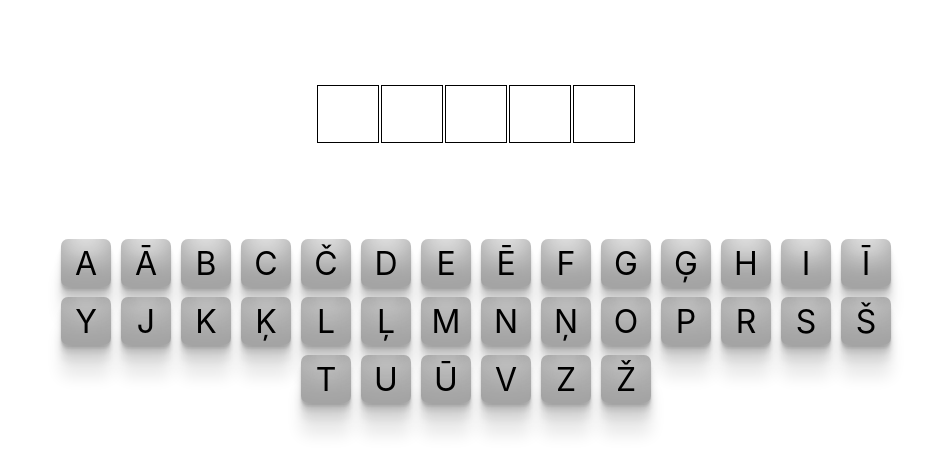
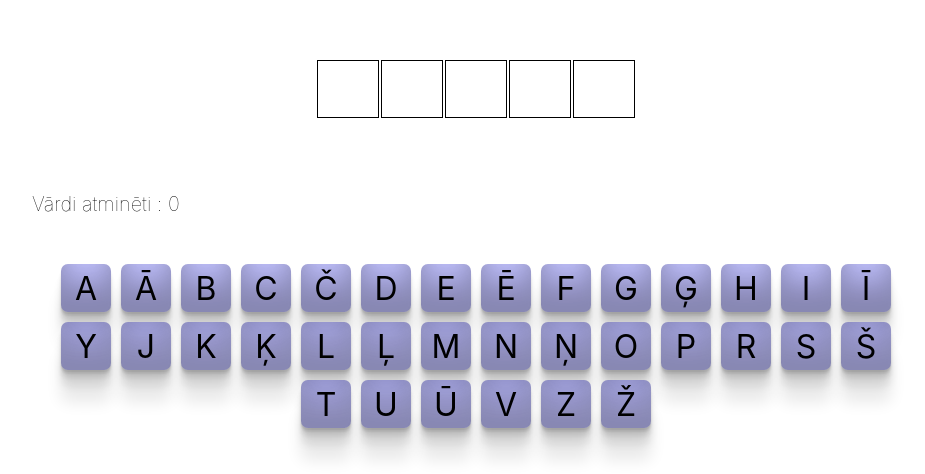
Before and after one commit to KristapsTravins/hangManLv, a React (Create React App) app: page / in a window 1280 px wide. Shown: the part 326-800 px from the top of the page, without its empty margins (164-1089 px from the left). Built offline with nearby package versions, Linux system fonts and the light colour scheme.

Commit message:
winnLimit word change set

```diff
--- a/src/App.js
+++ b/src/App.js
@@ -2,34 +2,44 @@ import Letter from './components/Letter';
 import React, { useEffect, useState } from 'react';
 import Secretbox from './components/Secret_box';
 import './css/main.css';
-import selectword from './Data/wordwork';
+import {selectword }from './Data/wordwork';
 import data from './Data/letters.json';
+import Score from './components/Score';
+import Usedletter from './components/Usedletter';
 
+export const WordContext = React.createContext([]);
 
 
 
 function App() {
+  const [guessedWords, setGuessedWords] = useState([''])
   const [secret,setSecret] = useState('');
+  const [Wscore, setWScore] = useState(0);
+  const [Lscore, setLScore] = useState(0)
+  const [usedLetters,AddUsedLetters] = useState(['']);
+  const wordData = {AddUsedLetters,usedLetters,setWScore,secret,Wscore,setLScore,Lscore,setGuessedWords,guessedWords};
 
   useEffect(() => {
     setSecret(selectword(data.names));
-  }, [])
+  }, [guessedWords])
 
 
   return (
     <div className="App">
+       <WordContext.Provider value={wordData}>
       <div className='drawing'></div>
       <div className='word'>
       {
         secret.split('').map(i=>{return <Secretbox letter={i} />})
       }
       </div>
+        <Score />
       <div className='letters'>
         {
-          data.letters.map(i=>{return  <Letter letter={i} />})
+          data.letters.map(i=>{return  usedLetters.includes(i)?<Usedletter letter={i}/>:<Letter letter={i} /> })
         }
-
       </div>
+      </WordContext.Provider>
     </div>
   );
 }
--- a/src/Data/wordwork.js
+++ b/src/Data/wordwork.js
@@ -1,8 +1,6 @@
-const selectword = (array) =>{
+export const selectword = (array) =>{
     const getRandomInt = (max)=> {
         return Math.floor(Math.random() * max);
       }
   return array[getRandomInt(array.length)]
 }
-
-export default selectword;
--- a/src/components/Letter.js
+++ b/src/components/Letter.js
@@ -1,8 +1,16 @@
-import React from 'react'
+import React, { useContext } from 'react'
+import { WordContext } from '../App';
 
- const Letter = (props) => {
+
+const Letter = (props) => {
+  const wordsData = useContext(WordContext);
+
   return (
-    <div className='letter'>{props.letter}</div>
+    <div onClick={()=>{
+      wordsData.AddUsedLetters([...wordsData.usedLetters,props.letter]);
+      wordsData.secret.includes(props.letter)?wordsData.setWScore(wordsData.Wscore+1):wordsData.setLScore(wordsData.Lscore+1);
+
+    }} className='letter'>{props.letter}</div>
   )
 }
 
--- /dev/null
+++ b/src/components/Score.js
@@ -0,0 +1,27 @@
+import React, { useContext, useState } from 'react';
+import { WordContext } from '../App';
+
+const Score = (props) => {
+    const wordsData = useContext(WordContext);
+    const [total,setTotal] = useState(0);
+    console.log(wordsData.guessedWords);
+    const nextlvl = () =>{
+
+        wordsData.setGuessedWords([...wordsData.guessedWords,wordsData.secret]);
+        wordsData.AddUsedLetters([]);
+        wordsData.setWScore(0);
+        wordsData.setLScore(0);
+        setTotal(total + 1);
+    }
+  return (
+    <div className='scoreboard'>
+    <div className='score'>
+    <h5>Vārdi atminēti : {total} </h5>
+    </div>
+    {wordsData.Wscore + 1 === wordsData.secret.length?<div onClick={()=>nextlvl()} className='next_word'><h5>Nākamais vārds</h5></div>:<></>}
+
+    </div>
+  )
+}
+
+export default Score
--- a/src/components/Secret_box.js
+++ b/src/components/Secret_box.js
@@ -1,8 +1,13 @@
-import React from 'react'
+
+import { WordContext } from '../App';
+import { useContext } from 'react';
+
 const Secretbox =(props)=> {
+  const wordsData = useContext(WordContext);
+
   return (
     <div className='secret'>
-
+      {wordsData.usedLetters.includes(props.letter)?props.letter:<></>}
     </div>
   )
 }
--- /dev/null
+++ b/src/components/Usedletter.js
@@ -0,0 +1,11 @@
+import React from 'react'
+
+ const Usedletter = (props) => {
+  return (
+    <div className='used_letter'>
+        {props.letter}
+    </div>
+  )
+}
+
+export default Usedletter
--- a/src/css/main.css
+++ b/src/css/main.css
@@ -62,6 +62,50 @@
   font-size: 2.5em;
 }
 
+.App .scoreboard {
+  display: -webkit-box;
+  display: -ms-flexbox;
+  display: flex;
+  -webkit-box-pack: justify;
+      -ms-flex-pack: justify;
+          justify-content: space-between;
+  -webkit-box-align: center;
+      -ms-flex-align: center;
+          align-items: center;
+  max-width: 888px;
+  height: 50px;
+  width: 95%;
+}
+
+.App .scoreboard h5 {
+  font-size: 20px;
+  font-weight: 100;
+}
+
+.App .scoreboard .next_word {
+  -webkit-box-shadow: rgba(50, 50, 93, 0.25) 0px 30px 60px -12px inset, rgba(0, 0, 0, 0.3) 0px 18px 36px -18px inset;
+          box-shadow: rgba(50, 50, 93, 0.25) 0px 30px 60px -12px inset, rgba(0, 0, 0, 0.3) 0px 18px 36px -18px inset;
+  width: 200px;
+  height: 50px;
+  display: -webkit-box;
+  display: -ms-flexbox;
+  display: flex;
+  -webkit-box-pack: center;
+      -ms-flex-pack: center;
+          justify-content: center;
+  -webkit-box-align: center;
+      -ms-flex-align: center;
+          align-items: center;
+  color: white;
+  border-radius: 28px;
+  background-color: #0cc90c;
+}
+
+.App .scoreboard .next_word:active {
+  position: relative;
+  bottom: 4px;
+}
+
 .App .letters {
   margin: 30px 0 0 0;
   width: 100%;
@@ -94,12 +138,33 @@
   font-size: 2em;
   border-radius: 7px;
   margin: 5px;
-  -webkit-box-shadow: rgba(0, 0, 0, 0.17) 0px -23px 25px 0px inset, rgba(0, 0, 0, 0.15) 0px -36px 30px 0px inset, rgba(0, 0, 0, 0.1) 0px -79px 40px 0px inset, rgba(0, 0, 0, 0.06) 0px 2px 1px, rgba(0, 0, 0, 0.09) 0px 4px 2px, rgba(0, 0, 0, 0.09) 0px 8px 4px, rgba(0, 0, 0, 0.09) 0px 16px 8px, rgba(0, 0, 0, 0.09) 0px 32px 16px;
-          box-shadow: rgba(0, 0, 0, 0.17) 0px -23px 25px 0px inset, rgba(0, 0, 0, 0.15) 0px -36px 30px 0px inset, rgba(0, 0, 0, 0.1) 0px -79px 40px 0px inset, rgba(0, 0, 0, 0.06) 0px 2px 1px, rgba(0, 0, 0, 0.09) 0px 4px 2px, rgba(0, 0, 0, 0.09) 0px 8px 4px, rgba(0, 0, 0, 0.09) 0px 16px 8px, rgba(0, 0, 0, 0.09) 0px 32px 16px;
+  -webkit-box-shadow: rgba(0, 0, 0, 0.17) 0px -23px 25px 0px inset, rgba(0, 0, 0, 0.15) 0px -36px 30px 0px inset, rgba(4, 0, 241, 0.26) 0px -79px 40px 0px inset, rgba(0, 0, 0, 0.06) 0px 2px 1px, rgba(0, 0, 0, 0.09) 0px 4px 2px, rgba(0, 0, 0, 0.09) 0px 8px 4px, rgba(0, 0, 0, 0.09) 0px 16px 8px, rgba(0, 0, 0, 0.09) 0px 32px 16px;
+          box-shadow: rgba(0, 0, 0, 0.17) 0px -23px 25px 0px inset, rgba(0, 0, 0, 0.15) 0px -36px 30px 0px inset, rgba(4, 0, 241, 0.26) 0px -79px 40px 0px inset, rgba(0, 0, 0, 0.06) 0px 2px 1px, rgba(0, 0, 0, 0.09) 0px 4px 2px, rgba(0, 0, 0, 0.09) 0px 8px 4px, rgba(0, 0, 0, 0.09) 0px 16px 8px, rgba(0, 0, 0, 0.09) 0px 32px 16px;
 }
 
 .App .letters .letter:active {
   position: relative;
   bottom: 4px;
 }
+
+.App .letters .used_letter {
+  max-width: 50px;
+  width: 10vw;
+  height: 6vh;
+  color: black;
+  display: -webkit-box;
+  display: -ms-flexbox;
+  display: flex;
+  -webkit-box-align: center;
+      -ms-flex-align: center;
+          align-items: center;
+  -webkit-box-pack: center;
+      -ms-flex-pack: center;
+          justify-content: center;
+  font-size: 2em;
+  border-radius: 7px;
+  margin: 5px;
+  -webkit-box-shadow: rgba(0, 0, 0, 0.17) 0px -23px 25px 0px inset, rgba(0, 0, 0, 0.15) 0px -36px 30px 0px inset, rgba(0, 0, 0, 0.17) 0px -79px 40px 0px inset, rgba(0, 0, 0, 0.06) 0px 2px 1px, rgba(0, 0, 0, 0.09) 0px 4px 2px, rgba(0, 0, 0, 0.09) 0px 8px 4px, rgba(0, 0, 0, 0.09) 0px 16px 8px, rgba(0, 0, 0, 0.09) 0px 32px 16px;
+          box-shadow: rgba(0, 0, 0, 0.17) 0px -23px 25px 0px inset, rgba(0, 0, 0, 0.15) 0px -36px 30px 0px inset, rgba(0, 0, 0, 0.17) 0px -79px 40px 0px inset, rgba(0, 0, 0, 0.06) 0px 2px 1px, rgba(0, 0, 0, 0.09) 0px 4px 2px, rgba(0, 0, 0, 0.09) 0px 8px 4px, rgba(0, 0, 0, 0.09) 0px 16px 8px, rgba(0, 0, 0, 0.09) 0px 32px 16px;
+}
 /*# sourceMappingURL=main.css.map */
--- a/src/scss/main.scss
+++ b/src/scss/main.scss
@@ -38,6 +38,35 @@
         }
 
     }
+    .scoreboard{
+
+        display: flex;
+        justify-content: space-between;
+        align-items: center;
+        max-width: 888px;
+        height: 50px;
+        width: 95%;
+        h5{
+            font-size: 20px;
+            font-weight: 100;
+        }
+        .next_word{
+            box-shadow: rgba(50, 50, 93, 0.25) 0px 30px 60px -12px inset, rgba(0, 0, 0, 0.3) 0px 18px 36px -18px inset;
+            width: 200px;
+            height: 50px;
+            display: flex;
+            justify-content: center;
+            align-items: center;
+            color: white;
+            border-radius: 28px;
+            background-color: rgb(12, 201, 12);
+        }
+        .next_word:active{
+            position: relative;
+            bottom:4px;
+        }
+
+    }
     .letters{
        margin: 30px 0 0 0;
         width: 100%;
@@ -57,7 +86,7 @@
             font-size:2em;
             border-radius: 7px;
             margin: 5px;
-            box-shadow: rgba(0, 0, 0, 0.17) 0px -23px 25px 0px inset, rgba(0, 0, 0, 0.15) 0px -36px 30px 0px inset, rgba(0, 0, 0, 0.1) 0px -79px 40px 0px inset, rgba(0, 0, 0, 0.06) 0px 2px 1px, rgba(0, 0, 0, 0.09) 0px 4px 2px, rgba(0, 0, 0, 0.09) 0px 8px 4px, rgba(0, 0, 0, 0.09) 0px 16px 8px, rgba(0, 0, 0, 0.09) 0px 32px 16px;
+            box-shadow: rgba(0, 0, 0, 0.17) 0px -23px 25px 0px inset, rgba(0, 0, 0, 0.15) 0px -36px 30px 0px inset, rgba(4, 0, 241, 0.26) 0px -79px 40px 0px inset, rgba(0, 0, 0, 0.06) 0px 2px 1px, rgba(0, 0, 0, 0.09) 0px 4px 2px, rgba(0, 0, 0, 0.09) 0px 8px 4px, rgba(0, 0, 0, 0.09) 0px 16px 8px, rgba(0, 0, 0, 0.09) 0px 32px 16px;
         }
 
     }
@@ -71,3 +100,21 @@
         }
     }
 }
+.App{
+    .letters{
+        .used_letter{
+
+            max-width: 50px;
+            width: 10vw;
+            height: 6vh;
+            color: rgb(0, 0, 0);
+            display: flex;
+            align-items: center;
+            justify-content: center;
+            font-size:2em;
+            border-radius: 7px;
+            margin: 5px;
+            box-shadow: rgba(0, 0, 0, 0.17) 0px -23px 25px 0px inset, rgba(0, 0, 0, 0.15) 0px -36px 30px 0px inset, rgba(0, 0, 0, 0.17) 0px -79px 40px 0px inset, rgba(0, 0, 0, 0.06) 0px 2px 1px, rgba(0, 0, 0, 0.09) 0px 4px 2px, rgba(0, 0, 0, 0.09) 0px 8px 4px, rgba(0, 0, 0, 0.09) 0px 16px 8px, rgba(0, 0, 0, 0.09) 0px 32px 16px;
+        }
+    }
+}
```
Also changed, not shown: 1 other file (tests, documents, lock files or other folders).
